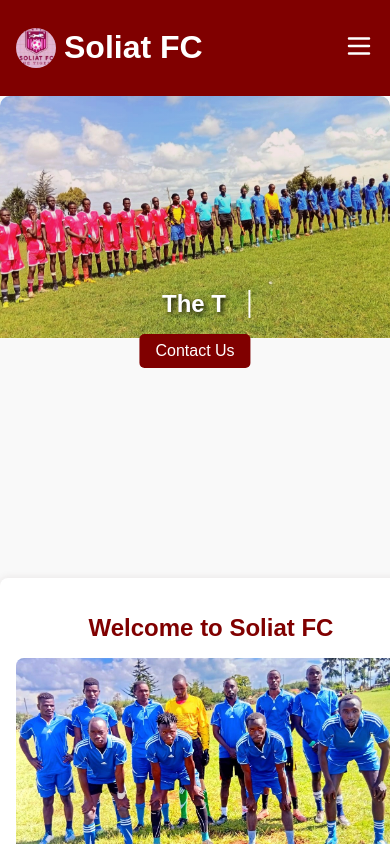
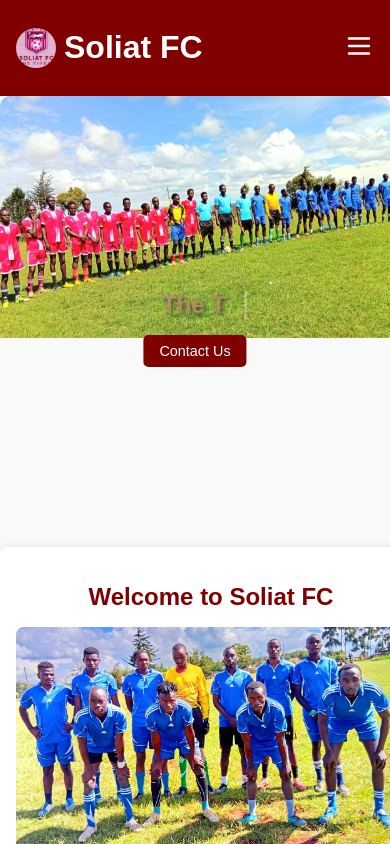
Before and after one commit to Brianb654/soliat-fc-website, a React (Create React App) app in the folder frontend/: page / in a window 390 px wide. Built offline with nearby package versions, Linux system fonts and the light colour scheme.

Commit message:
Clean slider overlay: transparent text and contact button

```diff
--- a/frontend/src/components/HomePage.css
+++ b/frontend/src/components/HomePage.css
@@ -21,7 +21,6 @@ html, body {
   position: relative;
   overflow: hidden;
   border-radius: 8px;
-  aspect-ratio: 1245 / 745;
 }
 
 .slider-wrapper {
@@ -41,51 +40,46 @@ html, body {
   display: block;
 }
 
-.slider-overlay {
-  position: absolute;
-  top: 0;
-  left: 0;
-  width: 100%;
-  height: 100%;
-  background: linear-gradient(to right, rgba(128, 0, 0, 0.05), rgba(128, 0, 0, 0.05));
-  pointer-events: none;
-}
+/* Removed slider-overlay */
 
+/* Transparent text overlay */
 .slider-text {
   position: absolute;
   top: 50%;
   left: 50%;
   transform: translate(-50%, -50%);
-  color: white;
   text-align: center;
-  text-shadow: 2px 2px 5px rgba(0,0,0,0.7);
+  text-shadow: 2px 2px 5px rgba(0, 0, 0, 0.6);
 }
 
 .slider-text h1 {
   font-size: 2rem;
+  opacity: 0.65; /* ✅ Text partially transparent */
+  color: rgb(187, 124, 124);
   white-space: nowrap;
   overflow: hidden;
-  border-right: 2px solid white;
+  border-right: 2px solid rgba(255,255,255,0.6);
   animation: blink 0.7s step-end infinite;
 }
 
 @keyframes blink {
   from, to { border-color: transparent; }
-  50% { border-color: white; }
+  50% { border-color: rgba(255,255,255,0.6); }
 }
 
 .contact-button {
-  background-color: #800000;
+  background-color: rgba(142, 94, 94, 0.8); /* ✅ Partially transparent maroon */
   border: none;
   padding: 0.6rem 1.2rem;
-  color: white;
+  color: rgba(255, 255, 255, 0.9); /* ✅ Transparent white text */
   font-size: 1rem;
   border-radius: 4px;
   cursor: pointer;
+  transition: background-color 0.3s ease;
 }
 
 .contact-button:hover {
-  background-color: #a00000;
+  background-color: rgba(160, 0, 0, 0.85);
 }
 
 /* Welcome card */
@@ -178,15 +172,26 @@ html, body {
 @media (max-width: 768px) {
   .slider {
     margin-bottom: 1rem;
+    aspect-ratio: auto;
+    height: 250px;
+  }
+
+  .slider-text {
+    top: 45%;
   }
 
   .slider-text h1 {
     font-size: 1.5rem;
   }
 
+  .contact-button {
+    padding: 0.5rem 1rem;
+    font-size: 0.9rem;
+  }
+
   .welcome-card {
-    margin-top: 0.1 rem; /* 🔧 FIXED: reduce top margin */
-    margin-bottom: 1.5 rem;
+    margin-top: 0.1rem;
+    margin-bottom: 1.5rem;
     padding: 1rem;
   }
 
--- a/frontend/src/components/HomePage.js
+++ b/frontend/src/components/HomePage.js
@@ -64,7 +64,7 @@ const HomePage = () => {
           {images.map((img, index) => (
             <div className="slide" key={index}>
               <img src={img} alt={`Slide ${index + 1}`} className="slider-image" />
-              <div className="slider-overlay"></div>
+
             </div>
           ))}
         </div>
```
